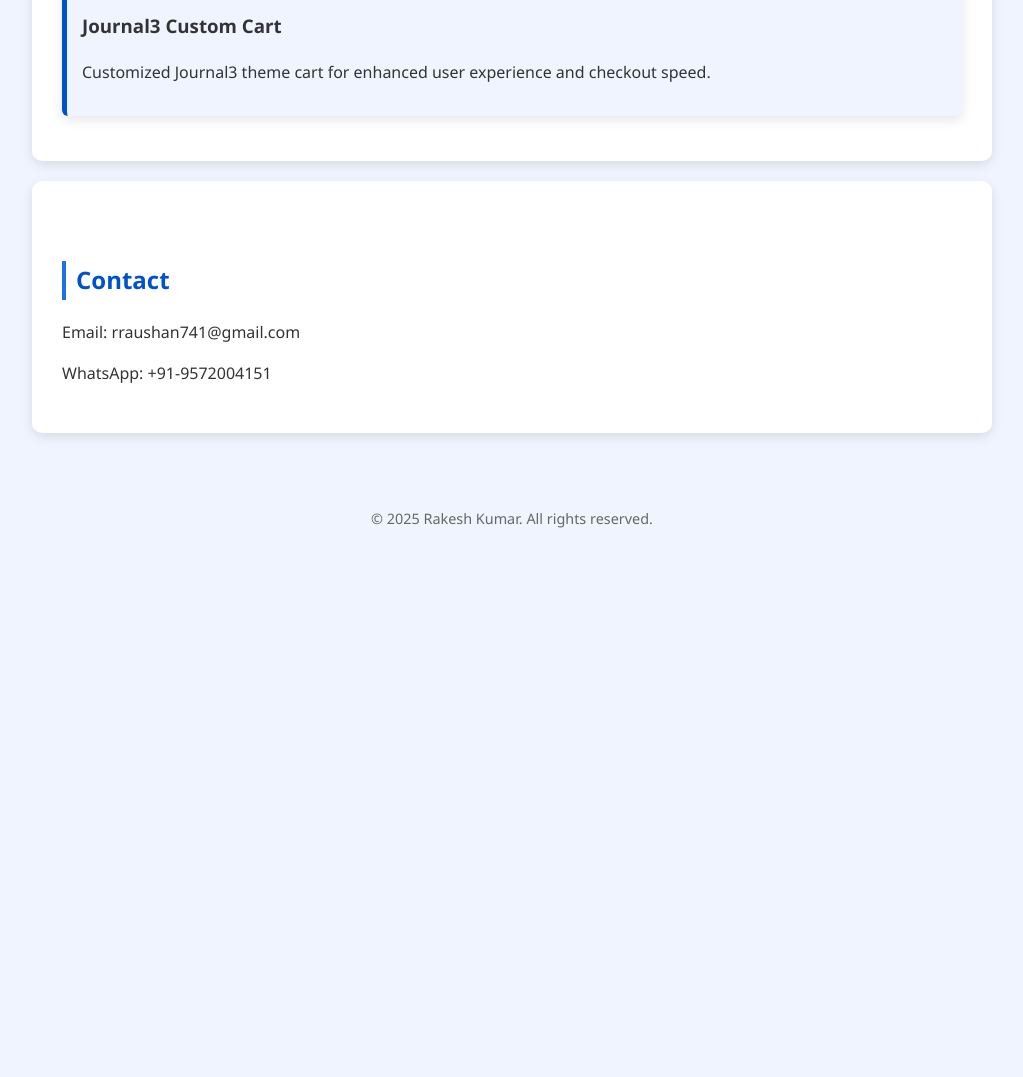
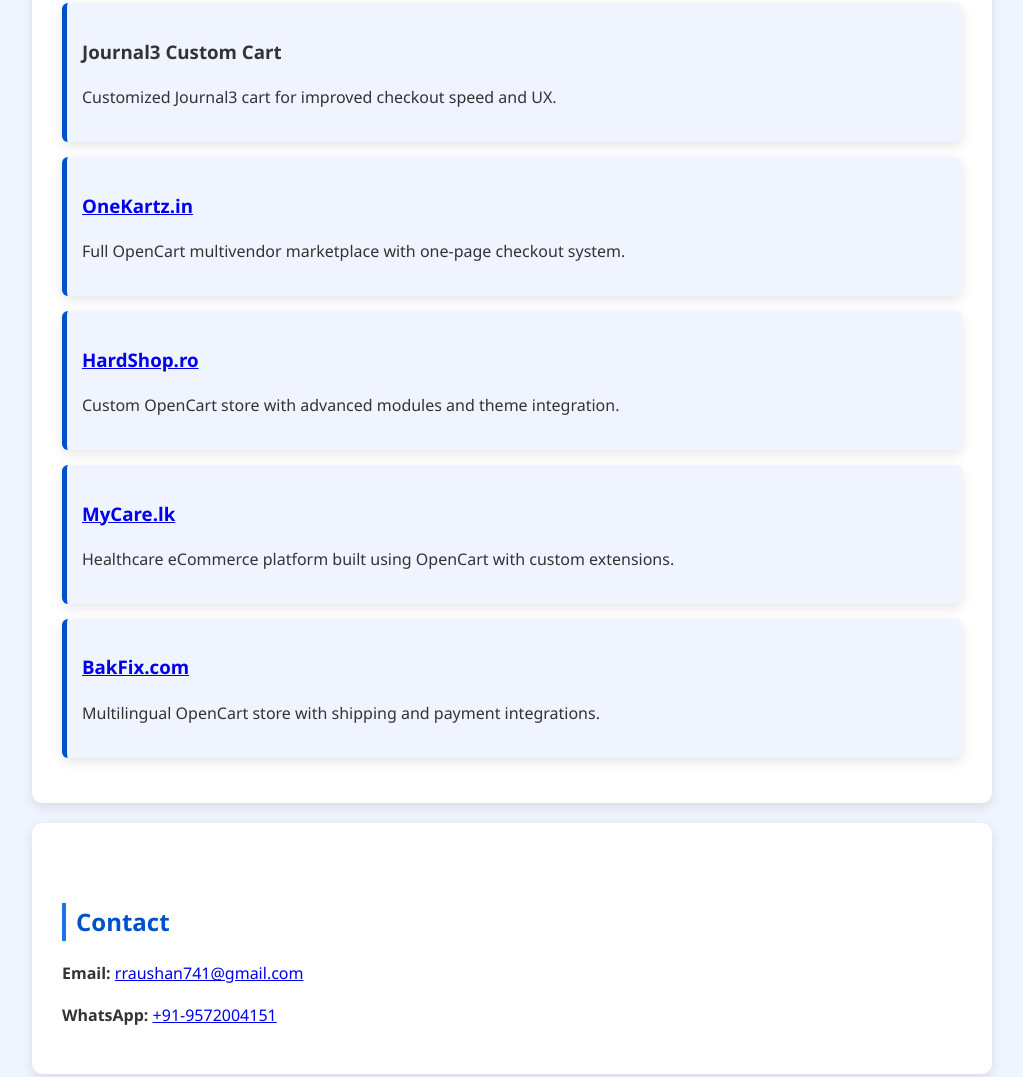
Before and after one commit to rakesh887/rakeshopencart, a plain HTML site: page index.html in a window 1280 px wide. Shown: the part 1314-2391 px from the top of the page, without its empty margins (128-1151 px from the left). Before the commit the page ends 1919 px from the top, so only its background shows below. Drawn offline with Linux system fonts and the light colour scheme.

Commit message:
Update index.html

```diff
--- a/index.html
+++ b/index.html
@@ -2,7 +2,7 @@
 <html lang="en">
 <head>
   <meta charset="UTF-8">
-  <meta name="viewport" content="width=device-width, initial-scale=1">
+  <meta name="viewport" content="width=device-width, initial-scale=1.0">
   <title>Rakesh Kumar | OpenCart Developer</title>
   <link rel="stylesheet" href="style.css">
 </head>
@@ -11,12 +11,12 @@
     <header>
       <img src="profile.jpg" alt="Profile Picture" class="profile-img">
       <h1>Rakesh Kumar</h1>
-      <p>OpenCart PHP Developer | Module & Theme Expert</p>
+      <p class="tagline">OpenCart PHP Developer | Module & Theme Expert</p>
     </header>
 
     <section class="about">
       <h2>About Me</h2>
-      <p>I am an experienced OpenCart developer specializing in custom module development, Journal3 theme customization, API integrations, and performance optimization for eCommerce platforms.</p>
+      <p>I’m an experienced <strong>OpenCart Developer</strong> specializing in custom module development, Journal3 theme customization, API integrations, and performance optimization for eCommerce platforms.</p>
     </section>
 
     <section class="services">
@@ -26,25 +26,44 @@
         <li>Journal3 Theme Customization</li>
         <li>Payment & Shipping API Integration</li>
         <li>Speed Optimization & Bug Fixing</li>
+        <li>OpenCart 3.x & 4.x Extension Development</li>
       </ul>
     </section>
 
     <section class="portfolio">
       <h2>Portfolio</h2>
+      <div class="portfolio-grid">
         <div class="portfolio-item">
           <h3>COD Fee Module</h3>
           <p>Custom OpenCart module to charge COD fees based on user's pincode.</p>
         </div>
         <div class="portfolio-item">
           <h3>Journal3 Custom Cart</h3>
-        <p>Customized Journal3 theme cart for enhanced user experience and checkout speed.</p>
+          <p>Customized Journal3 cart for improved checkout speed and UX.</p>
+        </div>
+        <div class="portfolio-item">
+          <h3><a href="https://onekartz.in/" target="_blank">OneKartz.in</a></h3>
+          <p>Full OpenCart multivendor marketplace with one-page checkout system.</p>
+        </div>
+        <div class="portfolio-item">
+          <h3><a href="https://hardshop.ro/" target="_blank">HardShop.ro</a></h3>
+          <p>Custom OpenCart store with advanced modules and theme integration.</p>
+        </div>
+        <div class="portfolio-item">
+          <h3><a href="https://mycare.lk/" target="_blank">MyCare.lk</a></h3>
+          <p>Healthcare eCommerce platform built using OpenCart with custom extensions.</p>
+        </div>
+        <div class="portfolio-item">
+          <h3><a href="https://bakfix.com/en" target="_blank">BakFix.com</a></h3>
+          <p>Multilingual OpenCart store with shipping and payment integrations.</p>
+        </div>
       </div>
     </section>
 
     <section class="contact">
       <h2>Contact</h2>
-      <p>Email: rraushan741@gmail.com</p>
-      <p>WhatsApp: +91-9572004151</p>
+      <p><strong>Email:</strong> <a href="mailto:rraushan741@gmail.com">rraushan741@gmail.com</a></p>
+      <p><strong>WhatsApp:</strong> <a href="https://wa.me/919572004151" target="_blank">+91-9572004151</a></p>
     </section>
 
     <footer>
```
Lines whose indentation alone changed are shown as unchanged.
